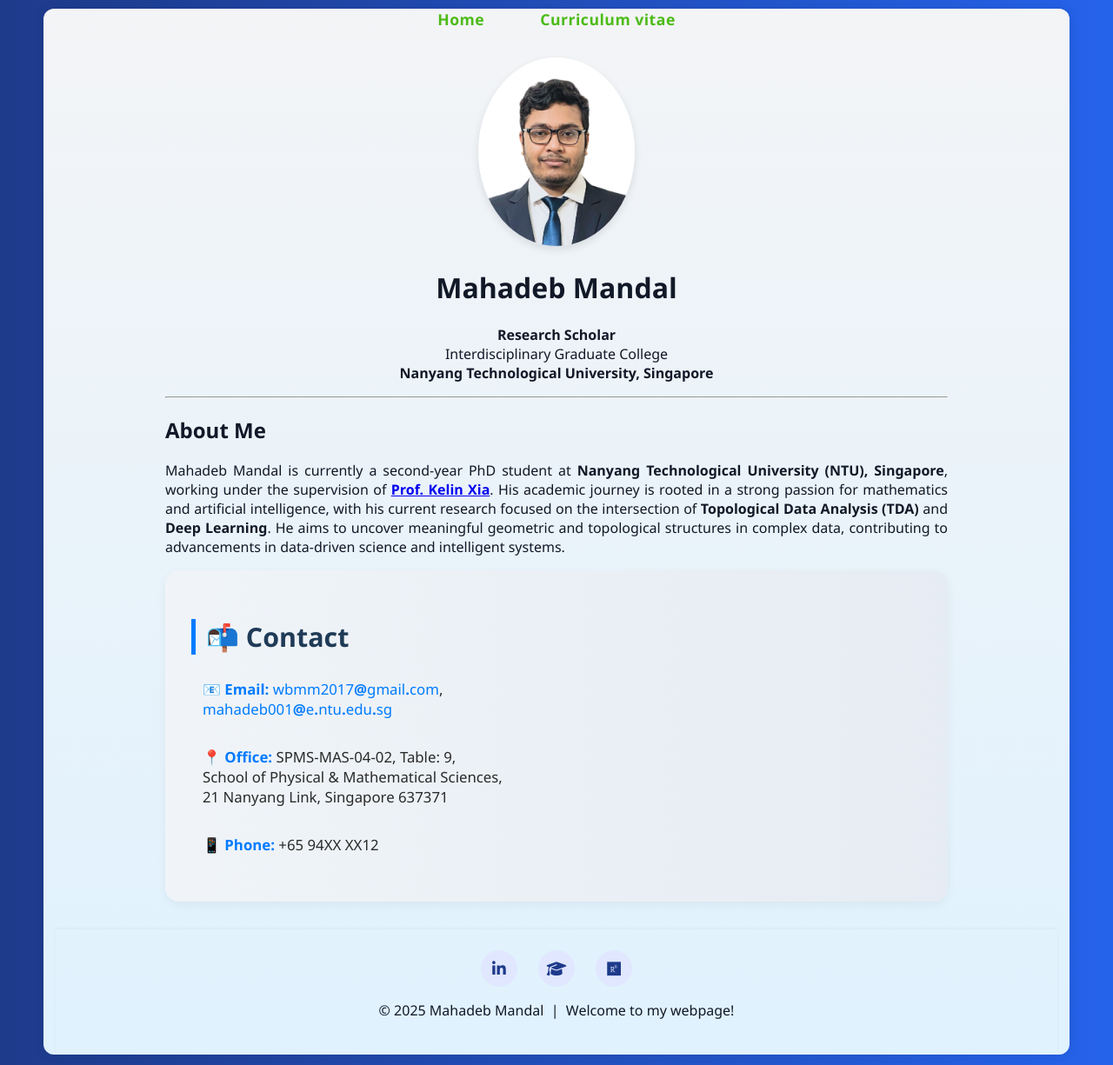
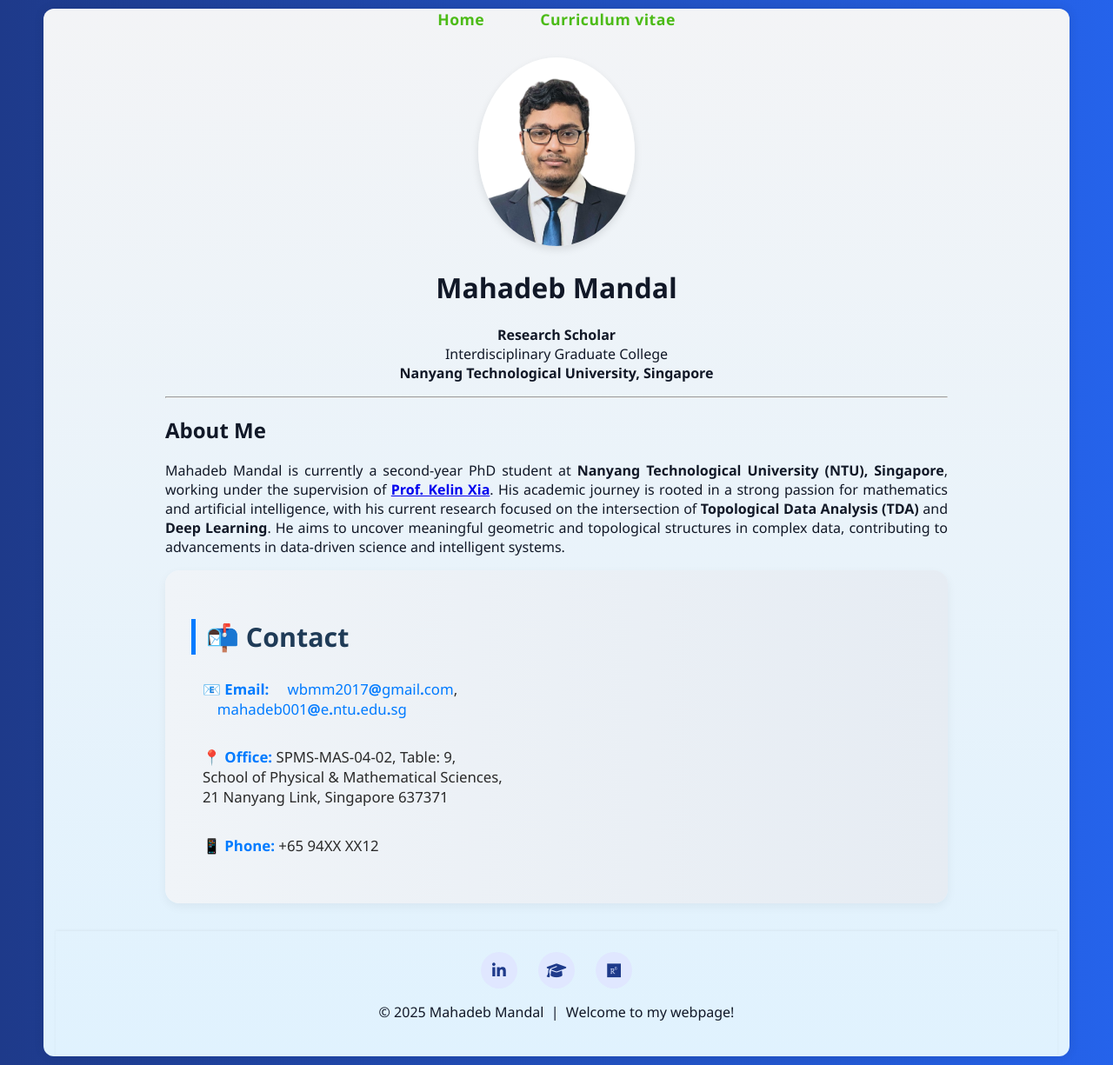
Before and after one commit to mahadeb-ai/mahadeb-ai.github.io, a Jekyll site: the page built from index.md, in a window 1280 px wide. Shown: the whole page at 87% size. Built offline with Jekyll 4.4.1, drawn with Linux system fonts in a browser that asks for light colours.

Commit message:
Update default.html

```diff
--- a/_layouts/default.html
+++ b/_layouts/default.html
@@ -34,7 +34,7 @@
           }
 
         .contact-info li {
-            margin-bottom: 16px;
+            margin-bottom: 1em;
             font-size: 1.05em;
             color: #2a2a2a;
             padding: 8px 10px;
@@ -51,11 +51,14 @@
             color: #007bff;
             text-decoration: none;
             transition: color 0.2s;
+            display: inline-block;
+            margin-left: 1em;
           }
 
         .contact-info a:hover {
             color: #0056b3;
             text-decoration: underline;
+
           }
 
         .contact-info li:hover {
```
